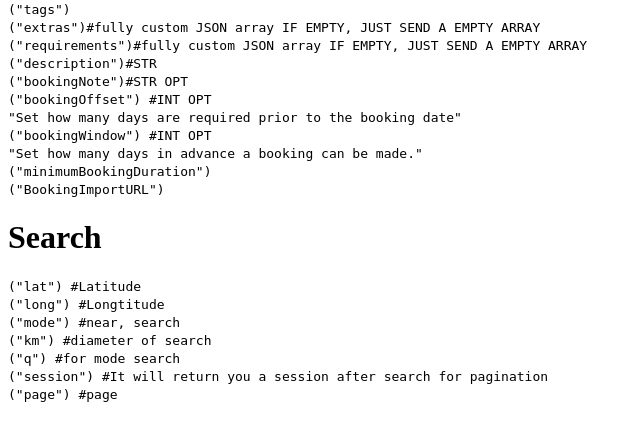
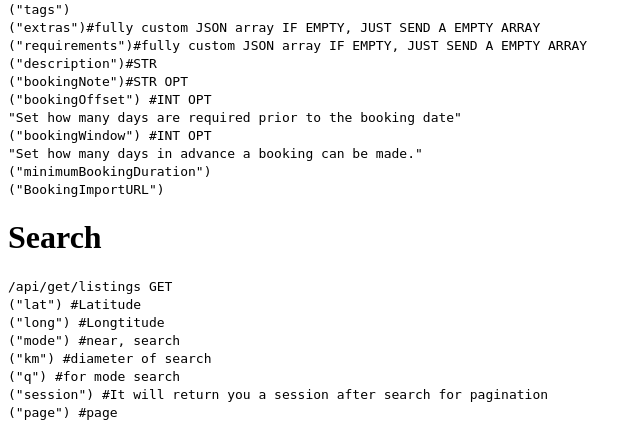
Before and after one commit to efeakaroz13/AdflauntAPI, a Flask app: page / in a window 1280 px wide. Shown: the part 2446-2875 px from the top of the page, without its empty margins (0-640 px from the left). Before the commit the page ends 2848 px from the top, so only its background shows below. Run offline with Flask 3, Linux system fonts and the light colour scheme.

Commit message:
endpoint

```diff
--- a/templates/docs.html
+++ b/templates/docs.html
@@ -144,6 +144,7 @@
 
     <h1>Search</h1>
     <code>
+        /api/get/listings GET<br>
         ("lat") #Latitude <br>
         ("long") #Longtitude <br>
         ("mode") #near, search <br>
```
